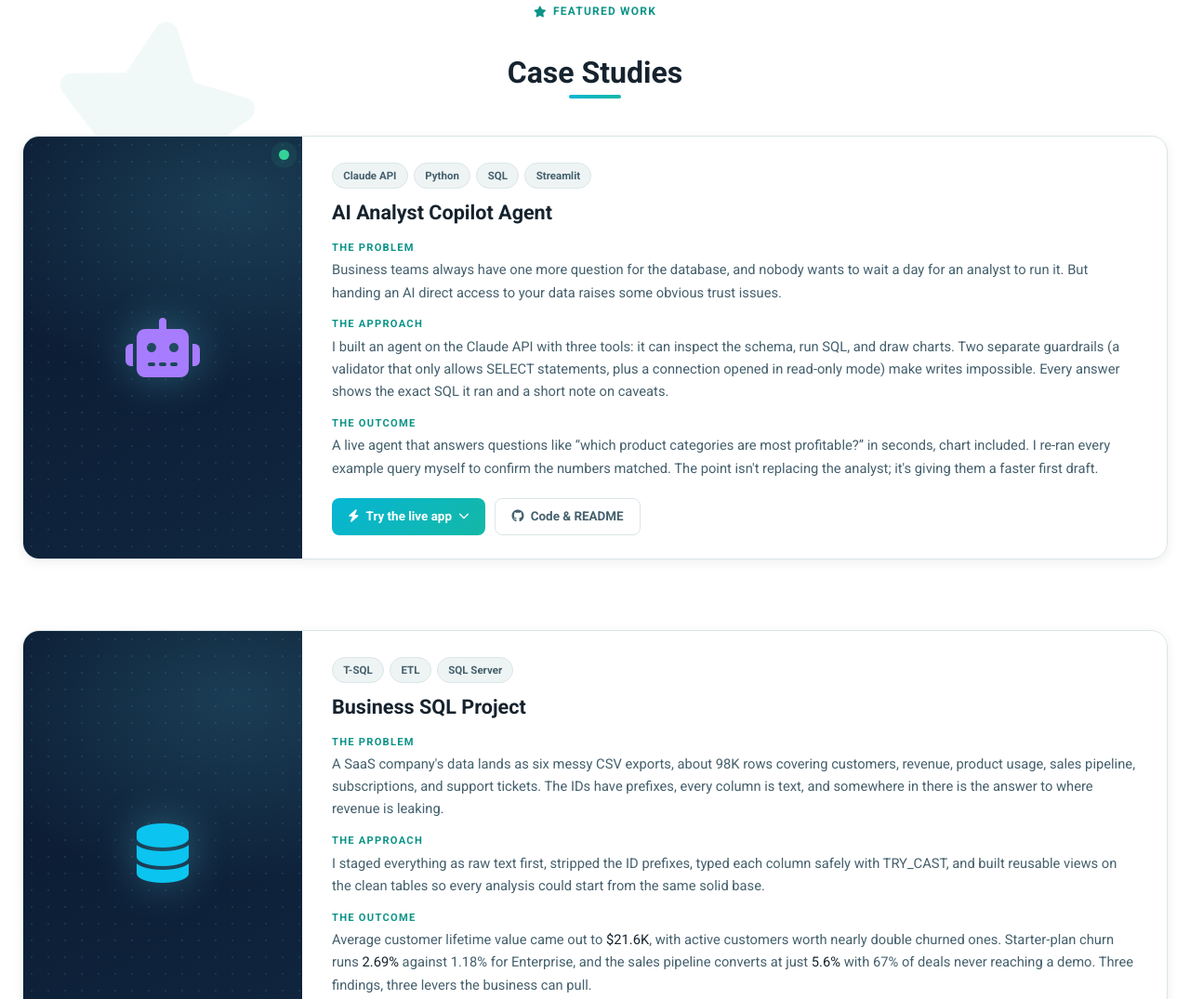
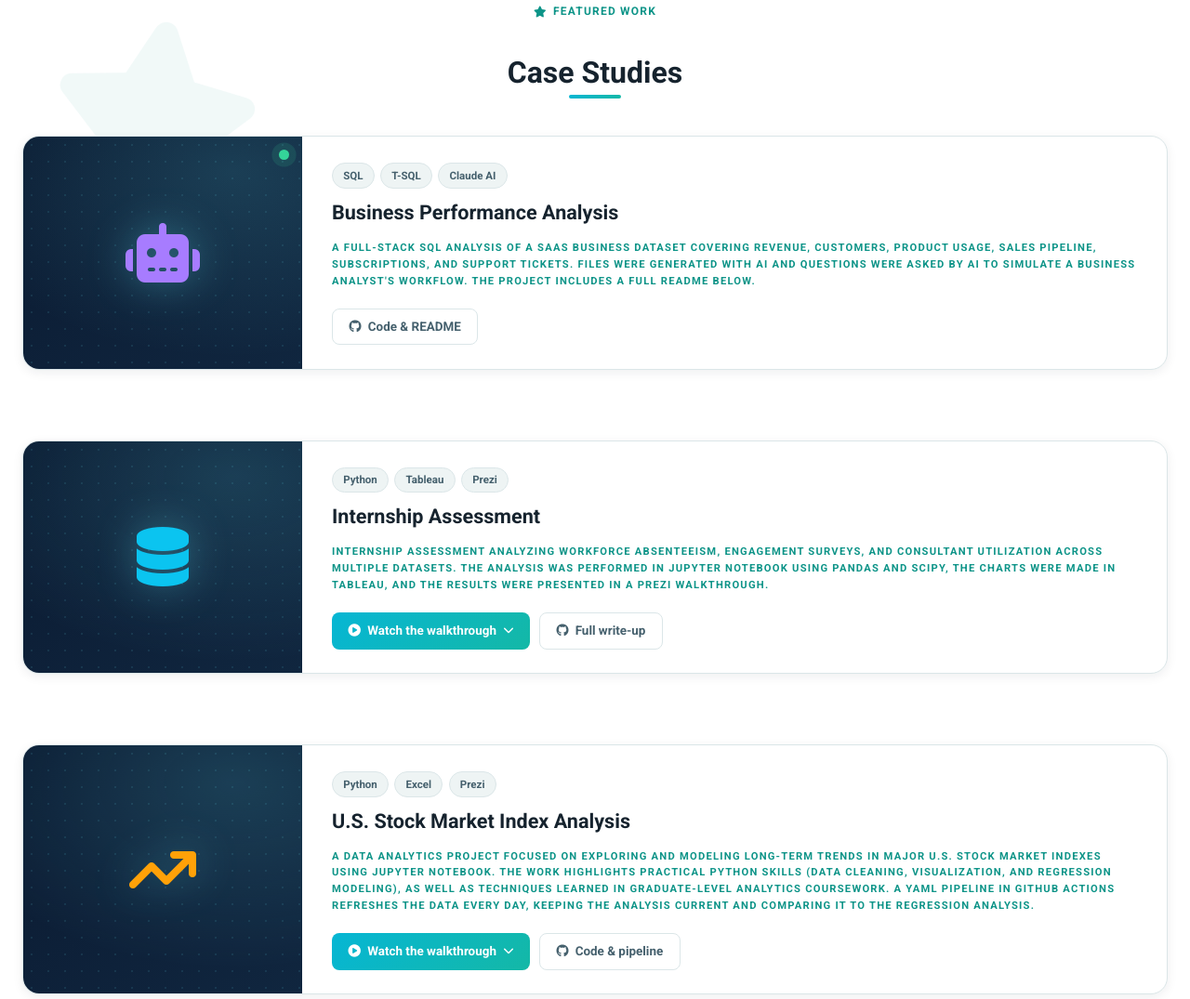
Before and after one commit to ewlemon/EricLemonAnalystPortfolio.github.io, a plain HTML site: page index.html in a window 1280 px wide. Shown: the part 1192-2267 px from the top of the page at 93% size. Drawn offline with Linux system fonts and the light colour scheme; animation ran at ten frames a second.

Commit message:
11/18/2026

```diff
--- a/index.html
+++ b/index.html
@@ -177,7 +177,6 @@
 		<div class="featured-list">
 
 			<article class="featured-card fade-in tilt-card"
-				data-embed-src="https://analyst-copilot-agent-5gpanuic33nqb66wxlvcrd.streamlit.app/?embed=true"
 				data-embed-height="850"
 				data-embed-extra="allowfullscreen">
 				<div class="fc-main">
@@ -187,19 +186,15 @@
 				</div>
 				<div class="fc-body">
 					<div class="fc-tags">
-						<span class="fi-tag">Claude API</span><span class="fi-tag">Python</span><span class="fi-tag">SQL</span><span class="fi-tag">Streamlit</span>
+						<span class="fi-tag">SQL</span><span class="fi-tag">T-SQL</span><span class="fi-tag">Claude AI</span>
 					</div>
-					<h3 class="fc-title">AI Analyst Copilot Agent</h3>
+					<h3 class="fc-title">Business Performance Analysis</h3>
 					<dl class="fc-case">
-						<div><dt>The problem</dt><dd>Business teams always have one more question for the database, and nobody wants to wait a day for an analyst to run it. But handing an AI direct access to your data raises some obvious trust issues.</dd></div>
-						<div><dt>The approach</dt><dd>I built an agent on the Claude API with three tools: it can inspect the schema, run SQL, and draw charts. Two separate guardrails (a validator that only allows SELECT statements, plus a connection opened in read-only mode) make writes impossible. Every answer shows the exact SQL it ran and a short note on caveats.</dd></div>
-						<div><dt>The outcome</dt><dd>A live agent that answers questions like &ldquo;which product categories are most profitable?&rdquo; in seconds, chart included. I re-ran every example query myself to confirm the numbers matched. The point isn't replacing the analyst; it's giving them a faster first draft.</dd></div>
-					</dl>
+						<div><dt>A full-stack SQL analysis of a SaaS business dataset covering revenue, customers, product usage, sales pipeline, subscriptions, and support tickets. Files were generated with AI and questions were asked by AI to simulate a business analyst's workflow. The project includes a full README below.</div></dt>
+						</dl>
 					<div class="fc-links">
-						<button class="fc-link fc-link-primary fc-expand" data-show-label="Try the live app" data-hide-label="Hide the app" aria-expanded="false">
-							<i class="fa-solid fa-bolt"></i> <span class="fc-expand-label">Try the live app</span> <i class="fa-solid fa-chevron-down fc-chev"></i>
 						</button>
-						<a href="https://github.com/ewlemon/analyst-copilot-agent" target="_blank" rel="noopener" class="fc-link"><i class="fab fa-github"></i> Code &amp; README</a>
+						<a href="https://github.com/ewlemon/Business-SQL-Project/blob/main/README.md" target="_blank" rel="noopener" class="fc-link"><i class="fab fa-github"></i> Code &amp; README</a>
 					</div>
 				</div>
 				</div><!-- /fc-main -->
@@ -216,19 +211,17 @@
 				</div>
 				<div class="fc-body">
 					<div class="fc-tags">
-						<span class="fi-tag">T-SQL</span><span class="fi-tag">ETL</span><span class="fi-tag">SQL Server</span>
+						<span class="fi-tag">Python</span><span class="fi-tag">Tableau</span><span class="fi-tag">Prezi</span>
 					</div>
-					<h3 class="fc-title">Business SQL Project</h3>
+					<h3 class="fc-title">Internship Assessment</h3>
 					<dl class="fc-case">
-						<div><dt>The problem</dt><dd>A SaaS company's data lands as six messy CSV exports, about 98K rows covering customers, revenue, product usage, sales pipeline, subscriptions, and support tickets. The IDs have prefixes, every column is text, and somewhere in there is the answer to where revenue is leaking.</dd></div>
-						<div><dt>The approach</dt><dd>I staged everything as raw text first, stripped the ID prefixes, typed each column safely with TRY_CAST, and built reusable views on the clean tables so every analysis could start from the same solid base.</dd></div>
-						<div><dt>The outcome</dt><dd>Average customer lifetime value came out to <strong>$21.6K</strong>, with active customers worth nearly double churned ones. Starter-plan churn runs <strong>2.69%</strong> against 1.18% for Enterprise, and the sales pipeline converts at just <strong>5.6%</strong> with 67% of deals never reaching a demo. Three findings, three levers the business can pull.</dd></div>
-					</dl>
+						<div><dt>Internship assessment analyzing workforce absenteeism, engagement surveys, and consultant utilization across multiple datasets. The analysis was performed in Jupyter Notebook using Pandas and SciPy, the charts were made in Tableau, and the results were presented in a Prezi walkthrough.</div></dt>
+						</dl>
 					<div class="fc-links">
 						<button class="fc-link fc-link-primary fc-expand" data-show-label="Watch the walkthrough" data-hide-label="Hide the walkthrough" aria-expanded="false">
 							<i class="fa-solid fa-circle-play"></i> <span class="fc-expand-label">Watch the walkthrough</span> <i class="fa-solid fa-chevron-down fc-chev"></i>
 						</button>
-						<a href="https://github.com/ewlemon/Business-SQL-Project/blob/main/README.md" target="_blank" rel="noopener" class="fc-link"><i class="fab fa-github"></i> Full write-up</a>
+						<a href="https://github.com/ewlemon/Analysis-Case-Study" target="_blank" rel="noopener" class="fc-link"><i class="fab fa-github"></i> Full write-up</a>
 					</div>
 				</div>
 				</div><!-- /fc-main -->
@@ -245,13 +238,11 @@
 				</div>
 				<div class="fc-body">
 					<div class="fc-tags">
-						<span class="fi-tag">Python</span><span class="fi-tag">Regression</span><span class="fi-tag">GitHub Actions</span><span class="fi-tag">Excel</span>
+						<span class="fi-tag">Python</span><span class="fi-tag">Excel</span><span class="fi-tag">Prezi</span>
 					</div>
 					<h3 class="fc-title">U.S. Stock Market Index Analysis</h3>
 					<dl class="fc-case">
-						<div><dt>The problem</dt><dd>Everyone says the market grows over time, but which model actually fits that growth best? And could I build the analysis once and have it keep itself up to date?</dd></div>
-						<div><dt>The approach</dt><dd>I modeled five major U.S. indexes with Linear, Ridge, Lasso, and Degree-3 Polynomial regression, compared them on R&sup2; and RMSE, and added rolling-volatility views across the dot-com bust, 2008, and COVID. A GitHub Actions pipeline pulls fresh data every day and writes the results into an Excel workbook.</dd></div>
-						<div><dt>The outcome</dt><dd>The pipeline has run hands-off since launch, over <strong>230 commits</strong> of iteration later. Model comparisons, closing values, and daily returns stay current without me touching a thing.</dd></div>
+						<div><dt>A data analytics project focused on exploring and modeling long-term trends in major U.S. stock market indexes using Jupyter Notebook. The work highlights practical Python skills (data cleaning, visualization, and regression modeling), as well as techniques learned in graduate-level analytics coursework. A YAML pipeline in GitHub Actions refreshes the data every day, keeping the analysis current and comparing it to the regression analysis.</div></dt>
 					</dl>
 					<div class="fc-links">
 						<button class="fc-link fc-link-primary fc-expand" data-show-label="Watch the walkthrough" data-hide-label="Hide the walkthrough" aria-expanded="false">
@@ -278,9 +269,7 @@
 					</div>
 					<h3 class="fc-title">Career Trends Dashboard</h3>
 					<dl class="fc-case">
-						<div><dt>The problem</dt><dd>Career and salary stats are some of the easiest data to misread, and the decision they inform is a big one. I wanted a dashboard that was honest before it was pretty.</dd></div>
-						<div><dt>The approach</dt><dd>The dashboard projects 10-year outlooks: annual openings, growth, turnover, wages, and required education. The filters went through several rounds before they felt natural, and just as much work went into deciding what to leave out as what to include.</dd></div>
-						<div><dt>The outcome</dt><dd>One view where you can compare career paths on the numbers that matter, without the presentation nudging you toward a bad read. It's embedded right on this site and published on Tableau Public.</dd></div>
+						<div><dt>Interactive 10-year career outlooks: annual openings, growth, turnover, wages, and required education, with filters designed to help users explore the data and find the most relevant career paths for their goals. The dashboard was built in Tableau using U.S. Bureau of Labor Statistics data.</div></dt>
 					</dl>
 					<div class="fc-links">
 						<button class="fc-link fc-link-primary fc-expand" data-show-label="Explore the live dashboard" data-hide-label="Hide the dashboard" aria-expanded="false">
```
